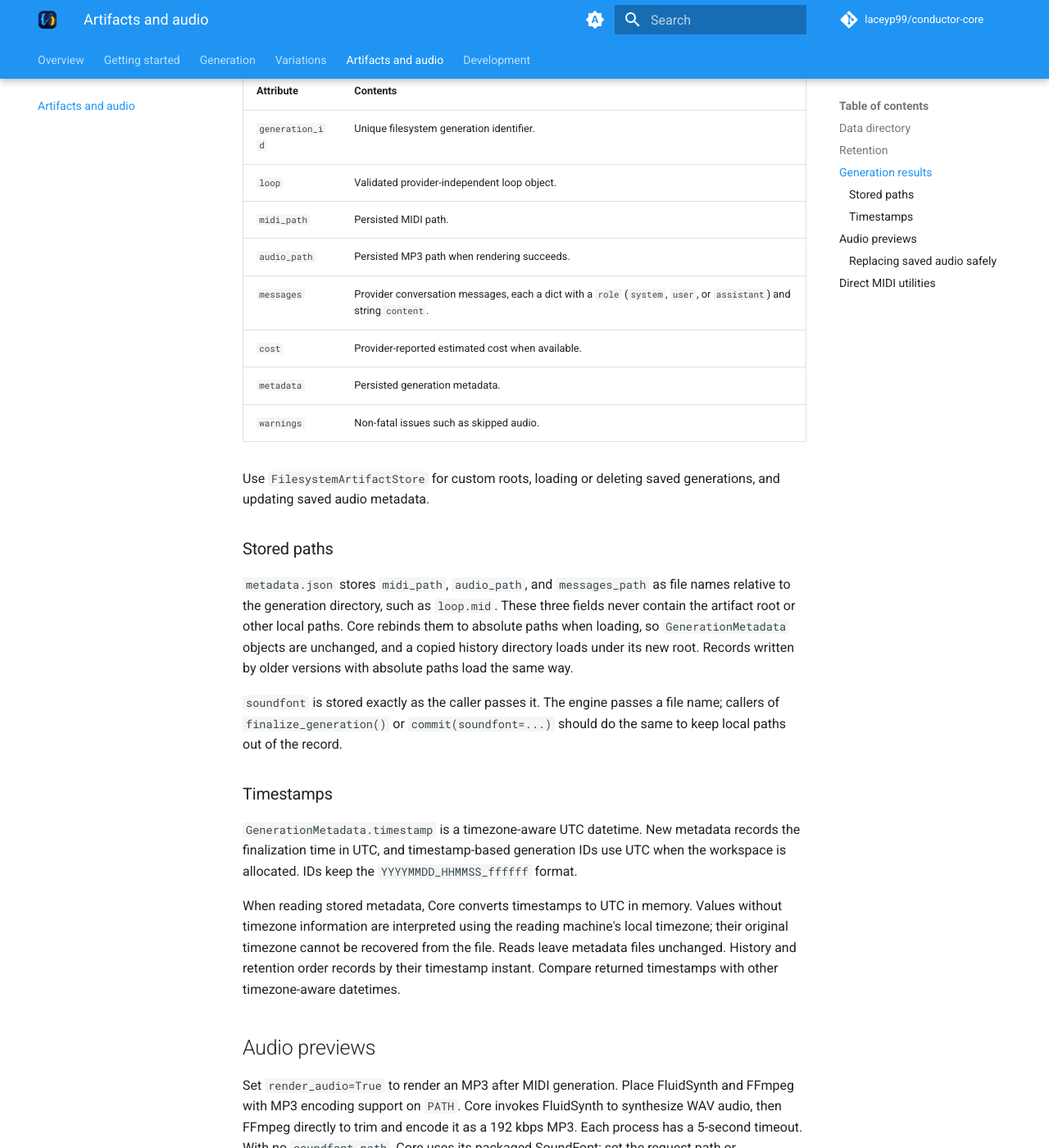
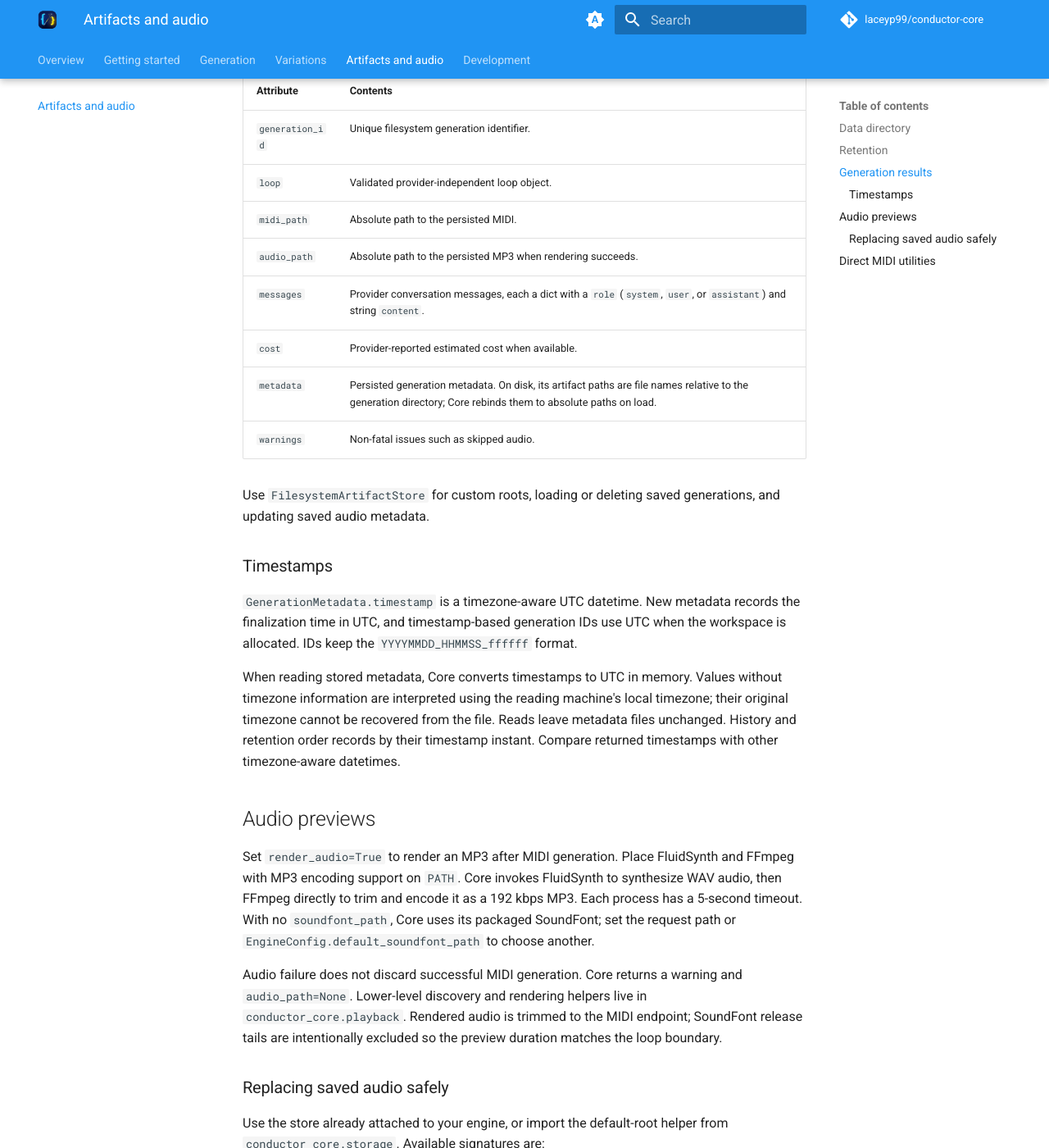
Before and after one commit to laceyp99/conductor-core, an MkDocs documentation site: the page built from docs/artifacts-and-audio.md, in a window 1280 px wide and 1400 px high, scrolled down 2369 px. Shown: the whole window at 82% size. Built offline with MkDocs 1.6.1 and Material for MkDocs 9.7.7, drawn with Linux system fonts in a browser that asks for light colours; comment, search, counter and statistics services are not loaded; some of the changed text lies outside the part shown.

Commit message:
docs(storage): fold stored-path notes into existing sections
Also assert that finalize leaves no artifact root in metadata.json.

Co-Authored-By: Claude Fable 5.2 <noreply@anthropic.com>

````diff
--- a/docs/artifacts-and-audio.md
+++ b/docs/artifacts-and-audio.md
@@ -83,28 +83,15 @@ lifetime and are not removed by generation retention; see
 | --- | --- |
 | `generation_id` | Unique filesystem generation identifier. |
 | `loop` | Validated provider-independent loop object. |
-| `midi_path` | Persisted MIDI path. |
-| `audio_path` | Persisted MP3 path when rendering succeeds. |
+| `midi_path` | Absolute path to the persisted MIDI. |
+| `audio_path` | Absolute path to the persisted MP3 when rendering succeeds. |
 | `messages` | Provider conversation messages, each a dict with a `role` (`system`, `user`, or `assistant`) and string `content`. |
 | `cost` | Provider-reported estimated cost when available. |
-| `metadata` | Persisted generation metadata. |
+| `metadata` | Persisted generation metadata. On disk, its artifact paths are file names relative to the generation directory; Core rebinds them to absolute paths on load. |
 | `warnings` | Non-fatal issues such as skipped audio. |
 
 Use `FilesystemArtifactStore` for custom roots, loading or deleting saved
 generations, and updating saved audio metadata.
-
-### Stored paths
-
-`metadata.json` stores `midi_path`, `audio_path`, and `messages_path` as file
-names relative to the generation directory, such as `loop.mid`. These three
-fields never contain the artifact root or other local paths. Core rebinds them
-to absolute paths when loading, so `GenerationMetadata` objects are unchanged,
-and a copied history directory loads under its new root. Records written by
-older versions with absolute paths load the same way.
-
-`soundfont` is stored exactly as the caller passes it. The engine passes a file
-name; callers of `finalize_generation()` or `commit(soundfont=...)` should do
-the same to keep local paths out of the record.
 
 ### Timestamps
 
@@ -145,7 +132,9 @@ GenerationAudioStage.commit(*, soundfont: str | None) -> GenerationMetadata
 ```
 
 `GenerationAudioStage.path` is a string render destination available inside its
-context. Render there instead of over the saved `loop.mp3`:
+context. Render there instead of over the saved `loop.mp3`. Core stores
+`soundfont` exactly as passed, so pass a file name to keep local paths out of
+`metadata.json`:
 
 ```python
 from conductor_core import AudioCommitRecoveryError
````
Also changed, not shown: other parts of docs/artifacts-and-audio.md (+1 -1 lines), 1 other file.
